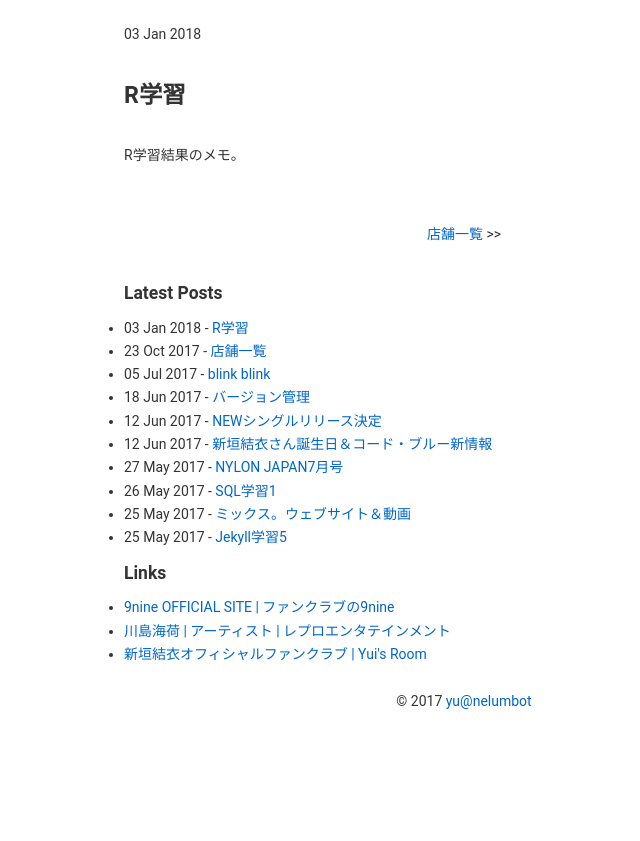
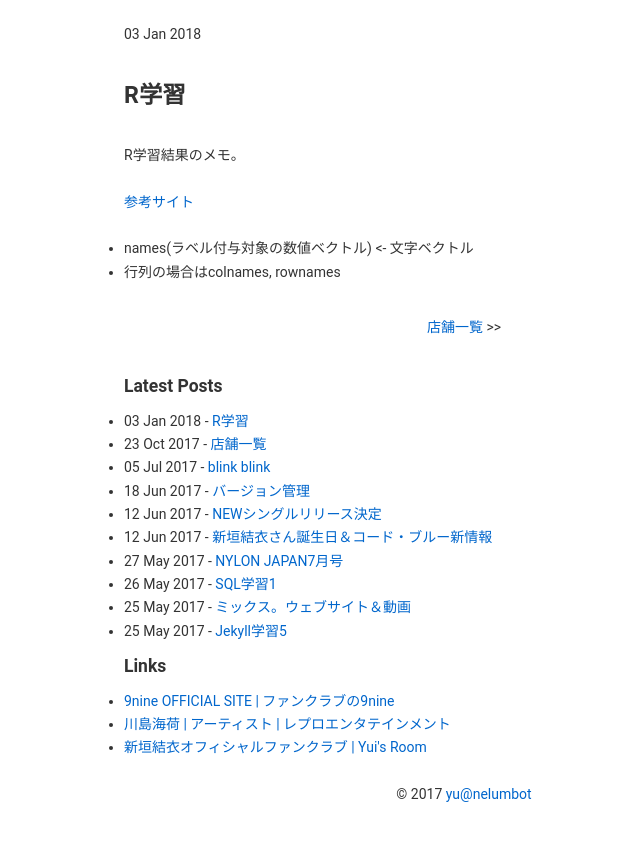
Before and after one commit to yunelumbot/test-site, a Jekyll site: the page built from _posts/2018-01/2018-01-03-rlearning.md, in a window 1280 px wide. Shown: the top 841 px of the page, without its empty margins (176-816 px from the left). Built offline with Jekyll 4.4.1, drawn with Linux system fonts in a browser that asks for light colours.

Commit message:
内容更新

```diff
--- a/_posts/2018-01/2018-01-03-rlearning.md
+++ b/_posts/2018-01/2018-01-03-rlearning.md
@@ -4,3 +4,8 @@ category: info
 title: R学習
 ---
 R学習結果のメモ。
+
+[参考サイト](http://mjin.doshisha.ac.jp/R/index.html)
+
+* names(ラベル付与対象の数値ベクトル) <- 文字ベクトル
+* 行列の場合はcolnames, rownames
```
